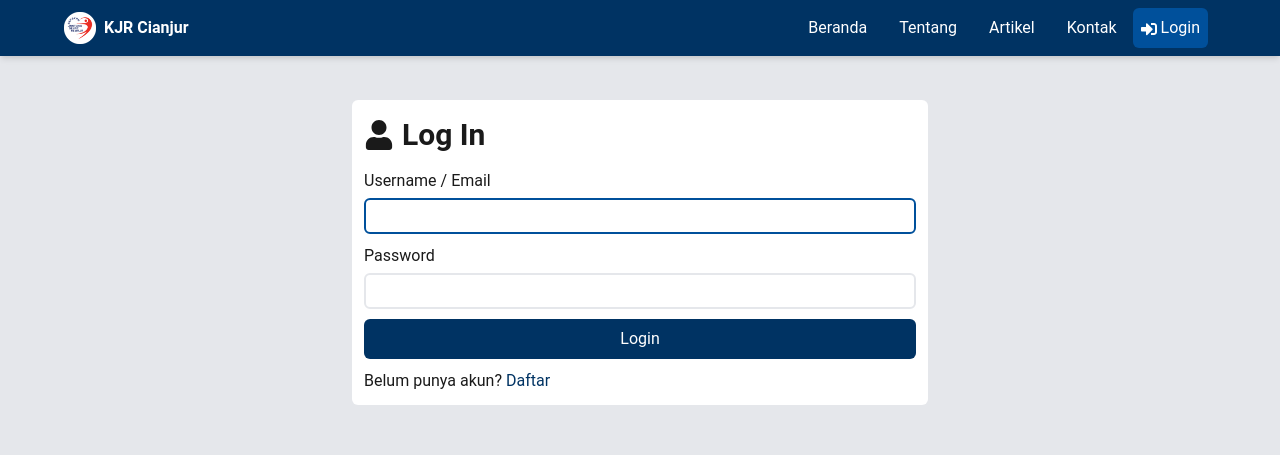
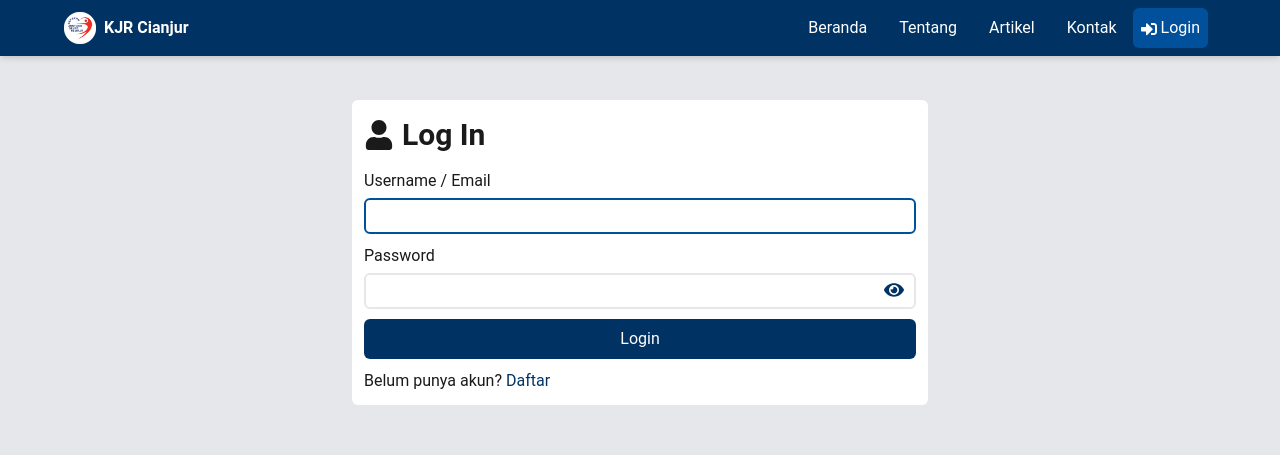
Before and after one commit to ahmdhndr/kjrcianjur, a Next.js app: page /account/login in a window 1280 px wide. Shown: the top 455 px of the page. Built offline with nearby package versions, Linux system fonts and the light colour scheme; no server answers.

Commit message:
Add show password on login and register

```diff
--- a/context/AuthContext.js
+++ b/context/AuthContext.js
@@ -87,7 +87,6 @@ export const AuthProvider = ({ children }) => {
     if (res.ok) {
       setUser(data.user);
     } else {
-      // setError(data.message);
       setUser(null);
       if (PROTECTED_ROUTES.includes(router.pathname)) {
         router.push('/account/login');
--- a/pages/account/login.js
+++ b/pages/account/login.js
@@ -1,5 +1,5 @@
 import { useState, useEffect, useContext } from 'react';
-import { FaUser } from 'react-icons/fa';
+import { FaUser, FaEye, FaEyeSlash } from 'react-icons/fa';
 import { ToastContainer, toast } from 'react-toastify';
 import 'react-toastify/dist/ReactToastify.css';
 import Link from 'next/link';
@@ -15,6 +15,7 @@ export default function LoginPage() {
   const [email, setEmail] = useState('');
   const [username, setUsername] = useState('');
   const [password, setPassword] = useState('');
+  const [showPassword, setShowPassword] = useState(false);
 
   const { login, error } = useContext(AuthContext);
 
@@ -28,7 +29,7 @@ export default function LoginPage() {
     <>
       <Seo title="KJR Cianjur | Login User" />
       <Main cn="mt-14">
-        <div className="mt-0 md:mt-8 mx-auto max-w-xl bg-white rounded-md p-3">
+        <div className="mt-0 md:mt-8 mx-auto max-w-xl bg-white rounded-md p-3 relative">
           <h2 className="flex items-center font-bold mb-3">
             <FaUser className="mr-2" /> Log In
           </h2>
@@ -62,7 +63,7 @@ export default function LoginPage() {
               <label htmlFor="password">Password</label>
               <Gap height={5} />
               <input
-                type="password"
+                type={showPassword ? 'text' : 'password'}
                 id="password"
                 value={password}
                 onChange={(e) => setPassword(e.target.value)}
@@ -76,6 +77,16 @@ export default function LoginPage() {
               className="p-2 rounded-md w-full bg-primary-200 hover:bg-primary-100 focus:bg-primary-100 text-white cursor-pointer"
             />
           </form>
+          <button
+            className="absolute right-3 top-44 -mt-2 text-primary-200 p-3"
+            onClick={() => setShowPassword(!showPassword)}
+          >
+            {showPassword ? (
+              <FaEyeSlash className="text-xl" />
+            ) : (
+              <FaEye className="text-xl" />
+            )}
+          </button>
           <Gap height={10} />
           <p>
             Belum punya akun? <Link href="/account/register">Daftar</Link>
--- a/pages/account/register.js
+++ b/pages/account/register.js
@@ -1,5 +1,5 @@
 import { useState, useEffect, useContext } from 'react';
-import { FaUser } from 'react-icons/fa';
+import { FaUser, FaEye, FaEyeSlash } from 'react-icons/fa';
 import { ToastContainer, toast } from 'react-toastify';
 import 'react-toastify/dist/ReactToastify.css';
 import Link from 'next/link';
@@ -18,6 +18,7 @@ export default function LoginPage({ members, username: resUser }) {
   const [fullname, setFullname] = useState('');
   const [password, setPassword] = useState('');
   const [passwordConfirm, setPasswordConfirm] = useState('');
+  const [showPassword, setShowPassword] = useState(false);
 
   const { register, error } = useContext(AuthContext);
 
@@ -61,7 +62,7 @@ export default function LoginPage({ members, username: resUser }) {
     <>
       <Seo title="KJR Cianjur | Register User" />
       <Main cn="mt-14">
-        <div className="mx-auto max-w-xl bg-white rounded-md p-3">
+        <div className="mx-auto max-w-xl bg-white rounded-md p-3 relative">
           <h2 className="flex items-center font-bold mb-3">
             <FaUser className="mr-2" /> Daftar User
           </h2>
@@ -117,7 +118,7 @@ export default function LoginPage({ members, username: resUser }) {
               <label htmlFor="password">Password</label>
               <Gap height={5} />
               <input
-                type="password"
+                type={showPassword ? 'text' : 'password'}
                 id="password"
                 value={password}
                 onChange={(e) => setPassword(e.target.value)}
@@ -129,7 +130,7 @@ export default function LoginPage({ members, username: resUser }) {
               <label htmlFor="passwordConfirm">Konfirmasi Password</label>
               <Gap height={5} />
               <input
-                type="password"
+                type={showPassword ? 'text' : 'password'}
                 id="passwordConfirm"
                 value={passwordConfirm}
                 onChange={(e) => setPasswordConfirm(e.target.value)}
@@ -143,6 +144,16 @@ export default function LoginPage({ members, username: resUser }) {
               className="p-2 rounded-md w-full bg-primary-200 hover:bg-primary-100 focus:bg-primary-100 text-white cursor-pointer"
             />
           </form>
+          <button
+            className="absolute right-3 bottom-48 -mb-6 text-primary-200 p-3"
+            onClick={() => setShowPassword(!showPassword)}
+          >
+            {showPassword ? (
+              <FaEyeSlash className="text-xl" />
+            ) : (
+              <FaEye className="text-xl" />
+            )}
+          </button>
           <Gap height={10} />
           <p>
             Sudah punya akun? <Link href="/account/login">Login</Link>
--- a/pages/articles/[slug].js
+++ b/pages/articles/[slug].js
@@ -30,7 +30,7 @@ export default function ArticlePage({ article, errorCode }) {
         title={`KJR Cianjur | ${article.title}`}
         description={`${article.description}`}
       />
-      <Main cn="mt-14 md:pl-0 mb-5">
+      <Main cn="mt-14 xl:pl-0 mb-5">
         <div className="text-secondary-200">
           <div className="card rounded-sm overflow-hidden">
             <h1 className="text-4xl font-extrabold capitalize md:col-span-3">
```
